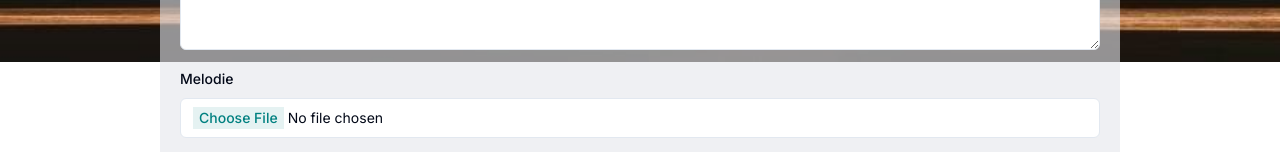
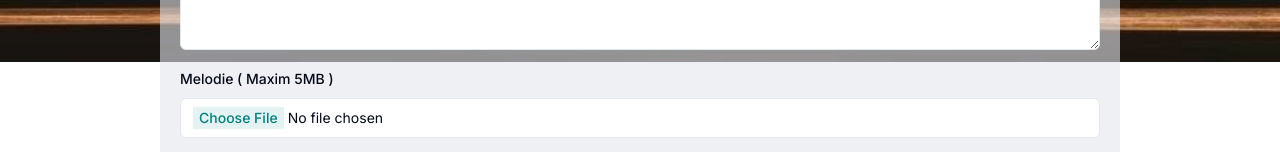
Before and after one commit to FitDanceOradea/FitDance, a Next.js app: page /inscriere in a window 1280 px wide. Shown: the part 738-890 px from the top of the page. Built offline with nearby package versions, Linux system fonts and the light colour scheme.

Commit message:
Update page.tsx

```diff
--- a/app/(main)/inscriere/page.tsx
+++ b/app/(main)/inscriere/page.tsx
@@ -438,7 +438,7 @@ catch (error){
               name="muzica"
               render={({ field }) => (
                 <FormItem className="col-span-2 ">
-                  <FormLabel>Melodie</FormLabel>
+                  <FormLabel>Melodie ( Maxim 5MB )</FormLabel>
                   <FormControl>
                     <Input
                       // onChange={console.log(e)}
```
